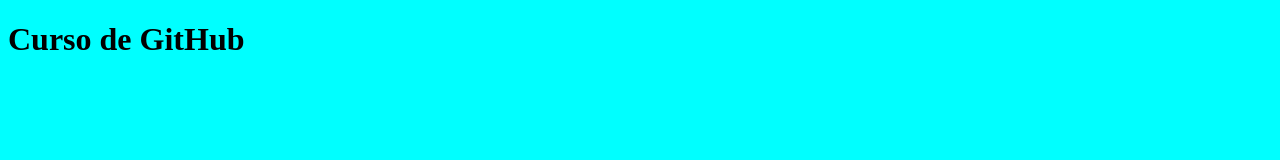
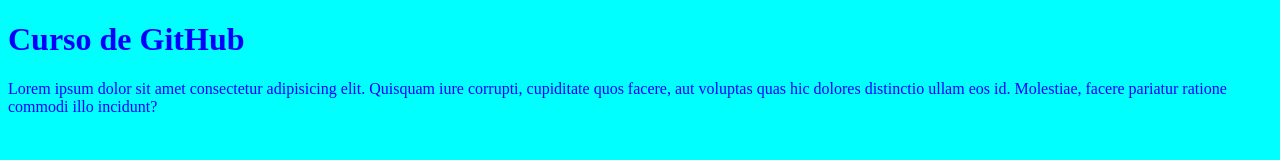
Before and after one commit to ulisesvv1985/28125, a plain HTML site: page index.html in a window 1280 px wide. Drawn offline with Linux system fonts and the light colour scheme.

Commit message:
Agregue un parrafo y color

```diff
--- a/estilos.css
+++ b/estilos.css
@@ -1,3 +1,4 @@
 body{
     background-color: aqua;
+    color: blue;
 }
--- a/index.html
+++ b/index.html
@@ -9,6 +9,6 @@
 </head>
 <body>
     <h1>Curso de GitHub</h1>
-
+    <p>Lorem ipsum dolor sit amet consectetur adipisicing elit. Quisquam iure corrupti, cupiditate quos facere, aut voluptas quas hic dolores distinctio ullam eos id. Molestiae, facere pariatur ratione commodi illo incidunt?</p>
 </body>
 </html>
```
